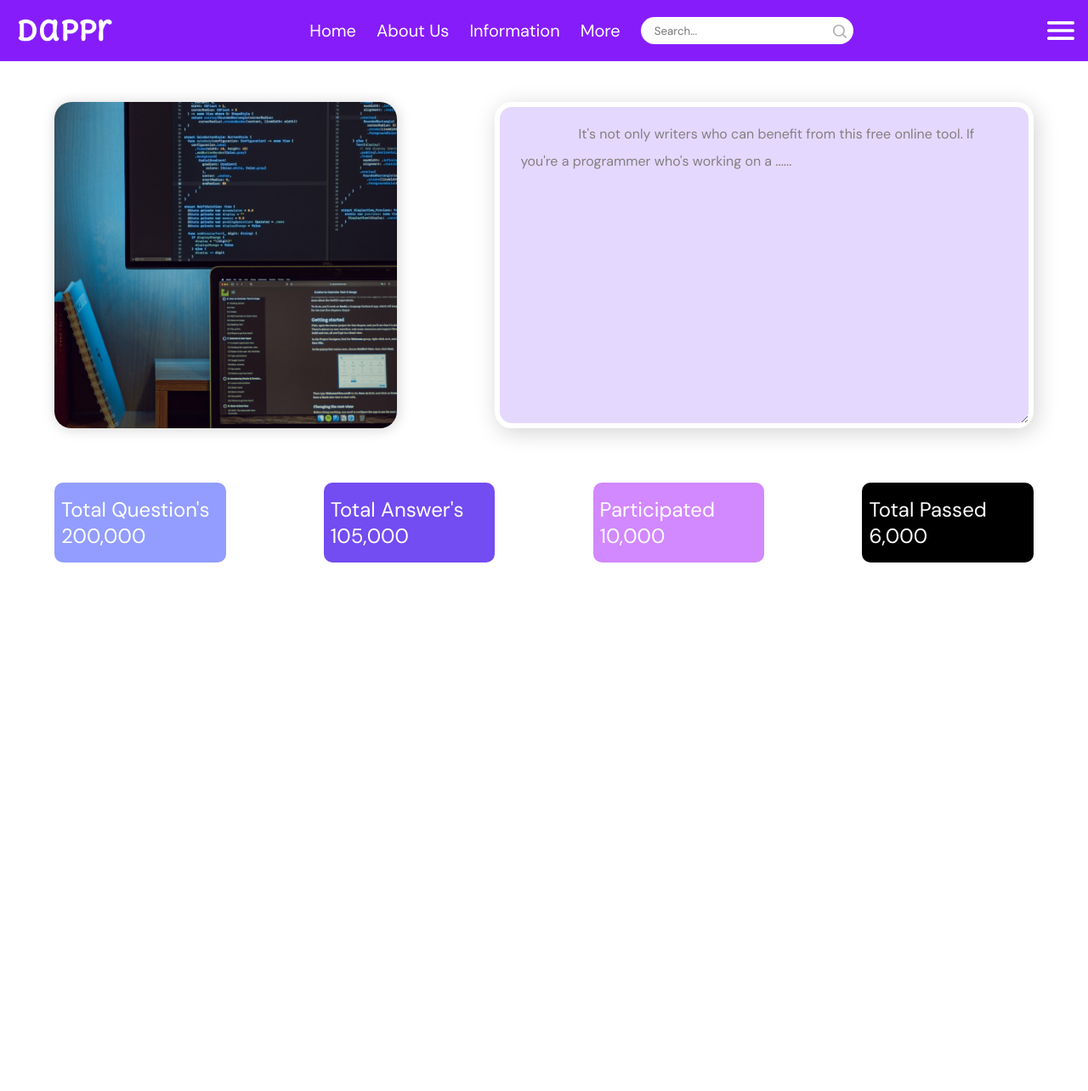
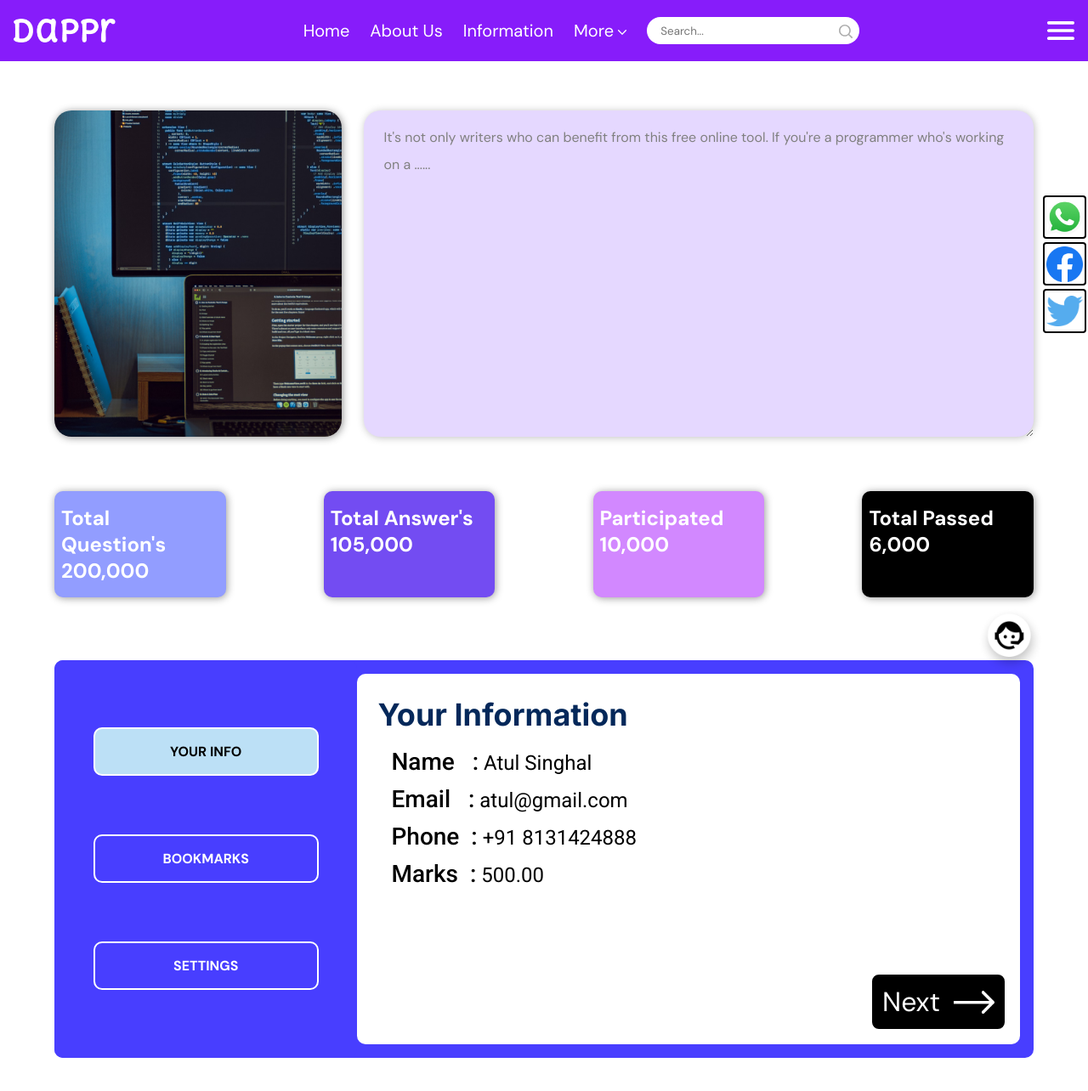
Before and after one commit to Shivendra490/dappr-view, a plain HTML site: page index.html in a window 1280 px wide. Shown: the whole page at 85% size. Before the commit the page ends 800 px from the top, so only its background shows below. Drawn offline with Linux system fonts and the light colour scheme.

Commit message:
all section

```diff
--- a/index.html
+++ b/index.html
@@ -9,14 +9,17 @@
   <body>
     <header class="header">
       <div class="dappr-logo">
-        <img src="images/dappr-logo.png" />
+        <img src="images/dpr.png" />
       </div>
       <nav>
         <ul class="nav-links">
           <li class="nav-link">Home</li>
           <li class="nav-link">About Us</li>
           <li class="nav-link">Information</li>
-          <li class="nav-link">More</li>
+          <li class="nav-link">
+            More
+            <div class="drop-down-icon"><img src="images/drop.svg" /></div>
+          </li>
           <div class="input-wrapper">
             <div class="search-icon-wrapper">
               <img src="images/search.svg" />
@@ -30,7 +33,21 @@
       </div>
     </header>
 
+    <div class="social-icons-wrapper">
+      <div class="social-icon-wrapper">
+        <img src="images/wa.png" />
+      </div>
+      <div class="social-icon-wrapper">
+        <img src="images/fb.png" />
+      </div>
+      <div class="social-icon-wrapper">
+        <img src="images/tw.png" />
+      </div>
+    </div>
+
     <main class="main-wrapper">
+
+
       <section class="banner-text-wrapper">
         <div class="banner-box">
           <img src="images/Desktop.png" />
@@ -42,6 +59,7 @@
           >
         </div>
       </section>
+
 
       <section class="que-ans-wrapper">
         <div class="box">
@@ -61,6 +79,33 @@
           <p>6,000</p>
         </div>
       </section>
+
+      <section class="info-button-container">
+        <div class="buttons-container">
+          <div class="button-wrapper">
+            <button >YOUR INFO</button>
+          </div>
+          <div class="button-wrapper">
+            <button>BOOKMARKS</button>
+          </div>
+          <div class="button-wrapper">
+            <button>SETTINGS</button>
+          </div>
+        </div>
+        <div class="info-wrapper">
+          <h2 class="info-heading">Your Information</h2>
+          <p class="field-name">Name &nbsp;&nbsp;:<span class="field-value"> Atul Singhal</span></p>
+          <p class="field-name">Email &nbsp;&nbsp;:<span class="field-value"> atul@gmail.com</span></p>
+          <p class="field-name">Phone&nbsp;&nbsp;:<span class="field-value"> +91 8131424888</span></p>
+          <p class="field-name" id="last-para">Marks&nbsp;&nbsp;:<span class="field-value"> 500.00</span></p>
+
+            <div class="next-button-wrapper">
+              <button id="next-button"><span>Next</span> &nbsp;<img class='arpng' src="images/ar.png"/></button>
+            </div>
+
+        </div>
+      </section>
+      <img src="images/hp.png" class="help-logo-wrapper" />
     </main>
   </body>
 </html>
--- a/style.css
+++ b/style.css
@@ -1,168 +1,353 @@
-@import url('https://fonts.googleapis.com/css2?family=DM+Sans:opsz@9..40&display=swap');
-
-*{
+@import url('https://fonts.googleapis.com/css2?family=DM+Sans:opsz,wght@9..40,400;9..40,500;9..40,700&family=Inter:wght@700&family=Roboto:wght@400;500&display=swap');
+* {
   margin: 0;
   padding: 0;
   box-sizing: border-box;
   font-family: "DM sans";
 }
 
-.header{
-    display:flex;
+.header {
+  width: 100%;
+  display: flex;
   justify-content: space-between;
   align-items: center;
-    padding:16px 16px;
+  padding: 1rem 1rem;
   background-color: #871cfa;
+  font-size: 1.25rem;
+  color: white;
+  position: fixed;
+  z-index:9999;
+  top: 0;
+}
+
+.header .dappr-logo {
+  width: 7.5rem;
+  height: 2.5rem;
+}
+
+.header img {
+  width: 100%;
+  height: 100%;
+  object-fit: contain;
+}
+
+.nav-links {
+  display: flex;
+  font-weight: 400;
+  gap: 1.5rem;
+  align-items: center;
+}
+
+.drop-down-icon {
+  width: 10px;
+  height: 10px;
+  display: inline-block;
+}
+
+.nav-links .nav-link,
+.nav-links .nav-link:hover {
+  cursor: pointer;
+  list-style: none;
+}
+
+.input-wrapper {
+  width: 250px;
+  height: 32px;
+  position: relative;
+}
+
+.input-wrapper input {
+  width: 100%;
+  height: 100%;
+  border-radius: 1rem;
+  border: none;
+  outline: none;
+  padding: 0.5rem 2rem 0.5rem 1rem;
+}
+
+.input-wrapper .search-icon-wrapper {
+  width: 16px;
+  height: 16px;
+  position: absolute;
+  right: 8px;
+  top: 5px;
+}
+
+.hamburger-icon {
+  width: 2rem;
+  height: 2rem;
+}
+
+/* main------ */
+
+.main-wrapper {
+  width: 90%;
+  margin: auto;
+}
+
+.main-wrapper .banner-text-wrapper {
+  display: flex;
+  margin-top: 130px;
+  justify-content: space-between;
+  gap: 2vw;
+}
+
+.banner-text-wrapper .banner-box {
+  width: 30%;
+  height: 30vw;
+}
+
+.banner-text-wrapper .banner-box img {
+  width: 100%;
+  height: 100%;
+  object-fit: cover;
+  border-radius: 1.25rem;
+  box-shadow: 1px 1px 10px rgba(0, 0, 0, 0.44);
+}
+
+.banner-text-wrapper .text-box {
+  width: 70%;
+  height: 30vw;
+}
+
+.text-box textarea {
+  width: 100%;
+  height: 100%;
+  padding: 1rem 1.5rem;
+  font-size: 1rem;
   font-family: "DM sans";
-    font-size: 1.25rem;
-    color:white;
+  line-height: 2rem;
+  color: gray;
+  background-color: #e5d8ff;
+  border-radius: 1.25rem;
+  border: none;
+  outline: none;
+  box-shadow: 1px 1px 10px rgba(0, 0, 0, 0.25);
+}
+
+.social-icons-wrapper {
+  display: flex;
+  flex-direction: column;
+  gap: 0.25rem;
+  position: sticky;
+  float: right;
+  top: 100px;
+  margin-top: 100px;
+  margin-right: 2px;
+}
+
+.social-icon-wrapper {
+  border: 2px solid black;
+  min-width: 28px;
+  min-height: 28px;
+  width: 4vw;
+  height: 4vw;
+  padding: 2px;
+  border-radius: 4px;
+}
+.social-icons-wrapper img {
+  width: 100%;
+  height: 100%;
+  object-fit: contain;
+}
+
+/* middle */
+
+.que-ans-wrapper {
+  display: flex;
+  justify-content: space-between;
+  gap: 10%;
+  flex-wrap: wrap;
+  margin-top: 5vw;
+}
+
+.que-ans-wrapper .box {
+  flex: 1 0 200px;
+  background-color: grey;
+  color: white;
+  padding: 1rem 0.5rem;
+  border-radius: 10px;
+  font-size: 1.5rem;
+  margin-bottom: 2vw;
+  font-weight: 700;
+  /* line-height:51.82px; */
+  box-shadow:1px 1px 10px rgba(0, 0, 0, 0.4);
+}
+
+.que-ans-wrapper .box:first-child {
+  background-color: #929dff;
+}
+
+.que-ans-wrapper .box:nth-child(2) {
+  background-color: #734cf2;
+}
+
+.que-ans-wrapper .box:nth-child(3) {
+  background-color: #d288ff;
+}
+
+.que-ans-wrapper .box:last-child {
+  background-color: #000000;
+}
+
+/* info-details*/
+
+.info-button-container {
+  display: flex;
+  background-color: #483eff;
+  border-radius: 10px;
+  margin: 48px 0;
 
 }
 
-.header .dappr-logo{
-    width:120px;
-    height:40px;
+.info-button-container .buttons-container {
+  width: 32%;
+  background-color: #483eff;
+  display: flex;
+  flex-direction: column;
+  gap: 3vw;
+  border-radius: 10px;
+  padding: 8vh 1vw;
 }
 
-.header img{
-    width:100%;
-    height:100%;
-    object-fit: contain;
+.info-button-container .buttons-container .button-wrapper {
+  width: 80%;
+  margin: auto;
+}
+
+.info-button-container .buttons-container .button-wrapper button:hover,
+.info-button-container .buttons-container .button-wrapper:first-child button {
+  background-color: #bce0f6;
+  color: #000000;
+}
+
+
+.info-button-container button {
+  width: 100%;
+  height: 100%;
+  padding: 1rem;
+  font-size: 1rem ;
+  background-color: transparent;
+  color: white;
+  font-weight: 700;
+  border: 2px solid white;
+  border-radius: 10px;
+}
+
+
+.info-button-container .info-wrapper {
+  width: 70%;
+  padding: 1.5rem;
+  background-color: white;
+  margin: 1rem 1rem 1rem 0;
+  border-radius: 10px;
+  position: relative;
 
 }
 
-.nav-links{
-    display: flex;
-    gap:1.5rem;
-    align-items: center;
+.info-button-container .info-wrapper .info-heading {
+  font-size: 2.25rem;
+  font-family: Inter;
+  font-weight: 700;
+  line-height: 3rem;
+  color: #04285a;
+  margin-bottom: 1rem;
 }
 
-.nav-links .nav-link{
-    list-style:none;
-}
-
-.input-wrapper{
-    width:250px;
-    height:32px;
-    position: relative;
-
-
+.field-name {
+  font-family: Roboto;
+  font-weight: 500;
+  font-size: 1.75rem;
+  line-height: 2rem;
+  letter-spacing: 10.5%;
+  margin-left: 1rem;
+  margin-bottom: 0.75rem;
 
 }
 
-.input-wrapper input{
-    width:100%;
-    height:100%;
-    border-radius:1rem;
-    border:none;
-    outline:none;
-    padding:8px 32px 8px 16px;
+
+.field-value {
+  font-family: Roboto;
+  font-weight: 400;
+  font-size: 1.5rem;
+  line-height: 1.75rem;
+  letter-spacing: 5%;
 }
 
-.input-wrapper .search-icon-wrapper{
-    width:16px;
-    height:16px;
+#last-para {
+  margin-bottom: 10rem;
+}
+
+.next-button-wrapper {
+  width: 10rem;
   position: absolute;
-    right:8px;
-    top:5px;
+  bottom: 1rem;
+  right: 1rem;
+}
+
+.next-button-wrapper img {
+  width: 3rem;
+}
+
+#next-button {
+  display: flex;
+  justify-content: center;
+  align-items: center;
+  gap: 0.25rem;
+  background-color: black;
+  font-size: 2rem;
+  font-weight: 400;
+  letter-spacing: 5%;
+  line-height: 2rem;
+  font-family: Roboto;
 }
 
 
 
-.hamburger-icon{
-    width:32px;
-    height:32px;
+.help-logo-wrapper {
+  width: 80px;
+  height: 80px;
+  border-radius: 50%;
+  position: fixed;
+  bottom: 0.5vw;
+  right: 4vw;
 }
 
-
-/* main------ */
-
-.main-wrapper{
-    width:90%;
-    margin:auto;
-    /* border:1px solid black; */
+@media screen and (max-width: 860px) {
+  .nav-links {
+    display: none;
+  }
 }
 
-.main-wrapper .banner-text-wrapper{
-    display:flex;
-    margin-top:48px;
-    justify-content: space-between;
-    gap:10%;
+@media screen and (max-width: 600px) {
+  html {
+    font-size: 10px;
+  }
+  .nav-links {
+    display: none;
   }
 
-.banner-text-wrapper .banner-box{
-    width:35%;
-    height:30vw;
+  .main-wrapper .banner-text-wrapper {
+    margin-top: 75px;
+    margin-bottom: 45px;
+
+    gap: 2vw;
   }
 
-.banner-text-wrapper .banner-box img{
-    width:100%;
-    height:100%;
-    object-fit: cover;
-    border-radius: 20px;
-    box-shadow: 1px 1px 16px lightgray;
+  .info-button-container {
+    flex-direction: column;
   }
 
-.banner-text-wrapper .text-box{
-    width:55%;
-    height:30vw;
+  .info-button-container .buttons-container {
+    width: 100%;
+    flex-direction: row;
+    border-radius: 10px;
+    padding: 5vw 1vw;
   }
 
-.text-box textarea{
-    width:100%;
-    height:100%;
-    padding:1rem 1.5rem;
-    font-size: 1rem;
-    font-family: "DM sans";
-    line-height: 2rem;
-    color:gray;
-    background-color:#E5D8FF;
-    border-radius: 20px;
-    border: 6px solid #FFFFFF;
-    outline:none;
-    box-shadow: 3px 5px 27px lightgray;
-
-    /* box-shadow: 0px -25px -20px -20px rgba(0, 0, 0, 0.45); */
-
+  .info-button-container .info-wrapper {
+    width: 90%;
+    margin: 10px auto 20px auto;
+    border-radius: 10px;
   }
-
-
-/* middle */
-
-.que-ans-wrapper{
-    display:flex;
-    justify-content: space-between;
-    gap:10%;
-    flex-wrap: wrap;
-    margin-top:5vw;
 }
-
-.que-ans-wrapper .box{
-    flex:1 0 200px;
-    background-color: grey;
-    color:white;
-    padding:1rem .5rem;
-    /* display:flex;
-    flex-direction: column; */
-    /* gap:.3rem; */
-    border-radius: 10px;
-    font-Size:1.5rem;
-    margin-bottom:2vw;
-/* line-height:51.82px */
-}
-
-.que-ans-wrapper .box:first-child{
-    background-color: #929DFF;
-}
-
-.que-ans-wrapper .box:nth-child(2){
-    background-color:#734CF2;
-}
-
-.que-ans-wrapper .box:nth-child(3){
-    background-color: #D288FF;
-}
-
-.que-ans-wrapper .box:last-child{
-    background-color: #000000;
-}
```
Also changed, not shown: images/Arrow 1.svg (deleted), images/Help.svg (deleted), images/ar.png (added), images/dappr-logo.png (deleted), images/dpr.png (added), images/drop.svg (added), images/facebook.svg (deleted), images/fb.png (added), images/hp.png (added), images/tw.png (added), images/twitter.svg (deleted), images/wa.png (added), images/whatsapp.svg (deleted). Lines whose indentation alone changed are shown as unchanged.
